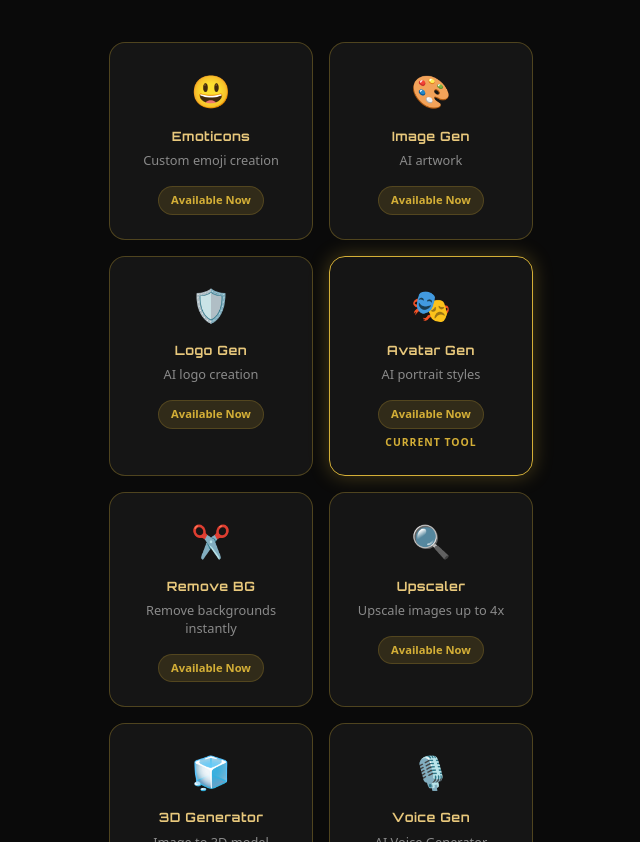
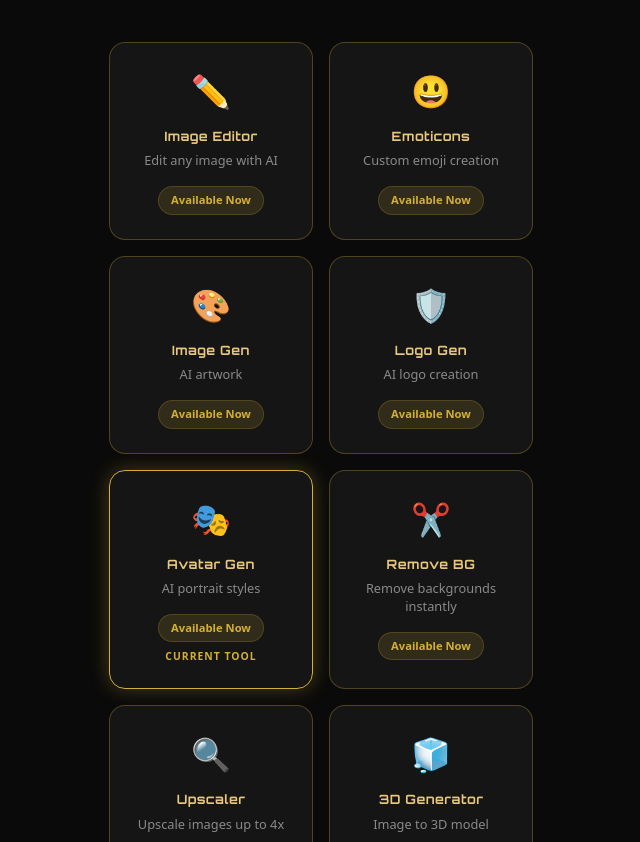
Before and after one commit to deepvortexia/avatar, a Next.js app: page / in a window 1280 px wide. Shown: the part 1146-1988 px from the top of the page, without its empty margins (319-959 px from the left). Built offline with nearby package versions, Linux system fonts and the light colour scheme; no server answers.

Commit message:
feat: add Image Editor to ecosystem cards

```diff
--- a/components/EcosystemCards.tsx
+++ b/components/EcosystemCards.tsx
@@ -2,6 +2,7 @@
 import './EcosystemCards.css'
 
 const tools = [
+  { name: 'Image Editor', icon: '✏️', desc: 'Edit any image with AI',       href: 'https://image-editor.deepvortexai.com', isCurrent: false },
   { name: 'Emoticons',    icon: '😃', desc: 'Custom emoji creation',        href: 'https://emoticons.deepvortexai.com', isCurrent: false },
   { name: 'Image Gen',    icon: '🎨', desc: 'AI artwork',                   href: 'https://images.deepvortexai.com',    isCurrent: false },
   { name: 'Logo Gen',     icon: '🛡️', desc: 'AI logo creation',             href: 'https://logo.deepvortexai.com',      isCurrent: false },
```
